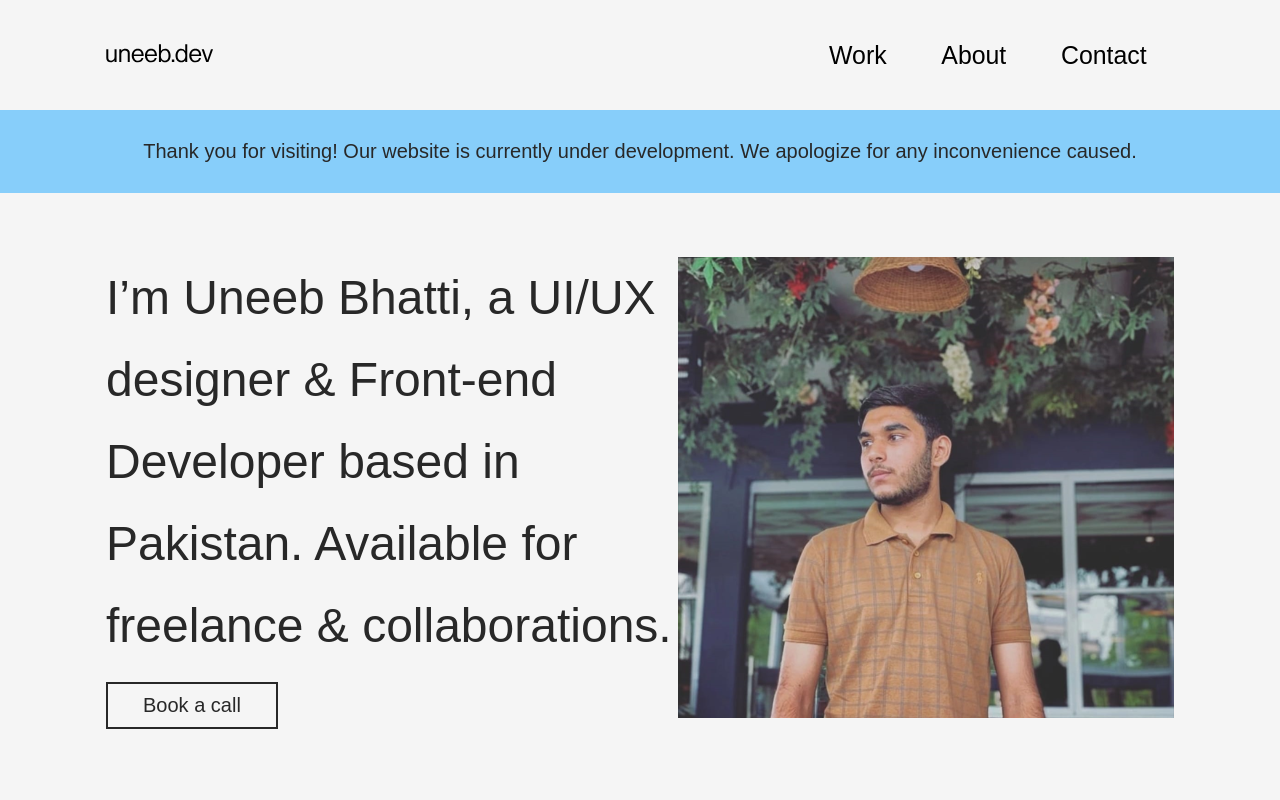
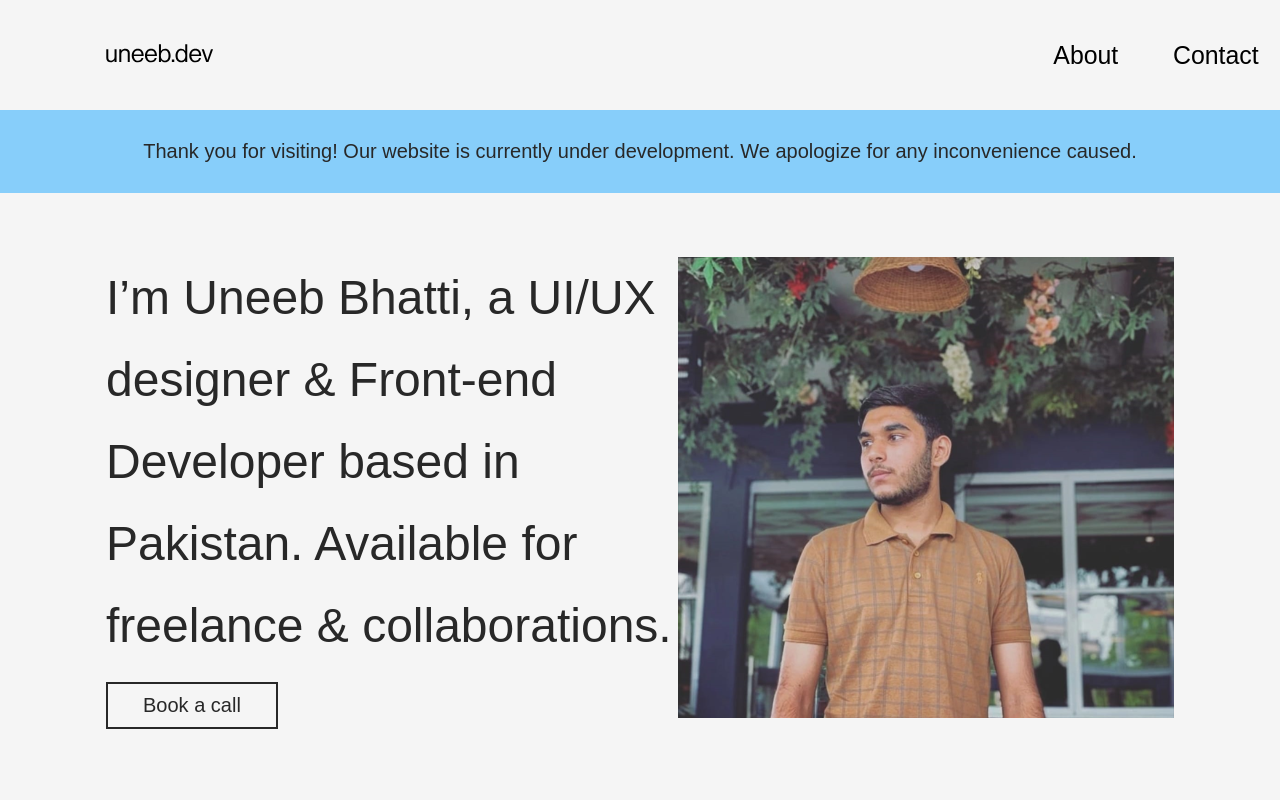
Before and after one commit to Uneebbhat/uneebdev, a React (Create React App) app: page / in a window 1280 px wide. Shown: the top 800 px of the page. Built offline with nearby package versions, Linux system fonts and the light colour scheme; a web font is replaced by a local one.

Commit message:
navbar links connected

```diff
--- a/package.json
+++ b/package.json
@@ -8,7 +8,9 @@
     "@testing-library/user-event": "^13.5.0",
     "react": "^18.2.0",
     "react-dom": "^18.2.0",
+    "react-router-dom": "^6.10.0",
     "react-scripts": "5.0.1",
+    "react-scroll": "^1.8.9",
     "web-vitals": "^2.1.4"
   },
   "scripts": {
--- a/src/Components/Contact.js
+++ b/src/Components/Contact.js
@@ -17,7 +17,11 @@ export default function Contact() {
               within 24 hrs! <br /> <br />
               <p>uneebbhatti3@gmail.com</p>
               <br />
-              <a href="https://calendly.com/uneebdev/30min" target="_blank">
+              <a
+                href="https://calendly.com/uneebdev/30min"
+                target="_blank"
+                rel="noreferrer"
+              >
                 <button className="btn">Book a call</button>
               </a>
             </p>
--- a/src/Components/Footer.css
+++ b/src/Components/Footer.css
@@ -5,6 +5,12 @@
   margin-top: 164px;
 }
 
+.left__side {
+  border-top: 2px solid black;
+  padding: 27px 0;
+  width: 100%;
+}
+
 @media screen and (max-width: 970px) {
   .footer__section-wrapper {
     padding: 0 20px;
--- a/src/Components/HeroSection.js
+++ b/src/Components/HeroSection.js
@@ -11,7 +11,11 @@ export default function HeroSection() {
               I’m Uneeb Bhatti, a UI/UX designer & Front-end Developer based in
               Pakistan. Available for freelance & collaborations.
             </h1>
-            <a href="https://calendly.com/uneebdev/30min" target="_blank">
+            <a
+              href="https://calendly.com/uneebdev/30min"
+              target="_blank"
+              rel="noreferrer"
+            >
               <button className="btn">Book a call</button>
             </a>
           </div>
--- a/src/Components/Navbar.css
+++ b/src/Components/Navbar.css
@@ -24,8 +24,10 @@ a {
 
 /* Navbar */
 .navbar {
+  position: fixed;
   position: relative;
   height: 110px;
+  width: 100%;
   justify-content: space-between;
   align-items: center;
   padding: 0 106px;
@@ -39,9 +41,10 @@ a {
   padding: 0 27.35px;
 }
 
-.nav__ul li a {
+.nav__ul li {
   font-weight: 500;
   font-size: 1.554rem;
+  cursor: pointer;
 }
 
 @media screen and (max-width: 970px) {
--- a/src/Components/Navbar.js
+++ b/src/Components/Navbar.js
@@ -1,5 +1,7 @@
 import React, { useState, useEffect } from "react";
 import "./Navbar.css";
+// import { Link } from "react-router-dom";
+import { Link } from "react-scroll";
 
 export default function Navbar() {
   const [mobileNavTop, setMobileNavTop] = useState(-1000);
@@ -40,14 +42,20 @@ export default function Navbar() {
         {
           <div className="nav__links">
             <ul className="nav__ul flex">
+              {/* <li>
+                <Link to="projects" smooth={true} duration={500}>
+                  Projects
+                </Link>
+              </li> */}
               <li>
-                <a href="/">Work</a>
+                <Link to="about" smooth={true} duration={500}>
+                  About
+                </Link>
               </li>
               <li>
-                <a href="/">About</a>
-              </li>
-              <li>
-                <a href="/">Contact</a>
+                <Link to="contact" smooth={true} duration={500}>
+                  Contact
+                </Link>
               </li>
             </ul>
           </div>
@@ -63,13 +71,14 @@ export default function Navbar() {
           <div className="mobile__nav-links">
             <ul className="mobile__nav-ul">
               <li>
-                <a href="/">Work</a>
+                <Link to="about" smooth={true} duration={500}>
+                  About
+                </Link>
               </li>
               <li>
-                <a href="/">About</a>
-              </li>
-              <li>
-                <a href="/">Contact</a>
+                <Link to="contact" smooth={true} duration={500}>
+                  Contact
+                </Link>
               </li>
             </ul>
           </div>
```
Also changed, not shown: 1 other file (tests, documents, lock files or other folders).
